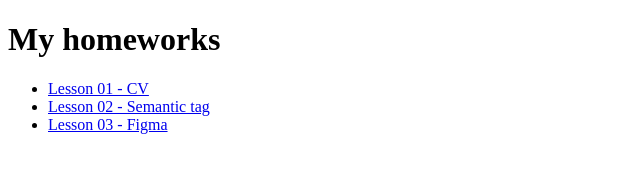
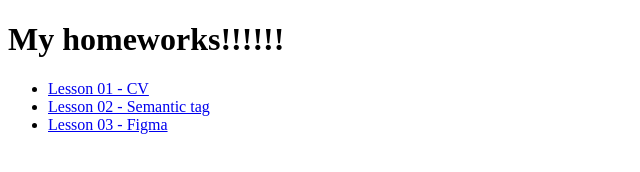
Before and after one commit to akovalenko777/homework_128, a plain HTML site: page index.html in a window 1280 px wide. Shown: the whole page, without its empty margins (0-640 px from the left). Drawn offline with Linux system fonts and the light colour scheme.

Commit message:
comment text

```diff
--- a/index.html
+++ b/index.html
@@ -6,7 +6,7 @@
   <title>Homeworks</title>
 </head>
 <body>
-  <h1>My homeworks</h1>
+  <h1>My homeworks!!!!!!</h1>
   <ul>
     <li>
       <a href="01-cv/">Lesson 01 - CV</a>
```
